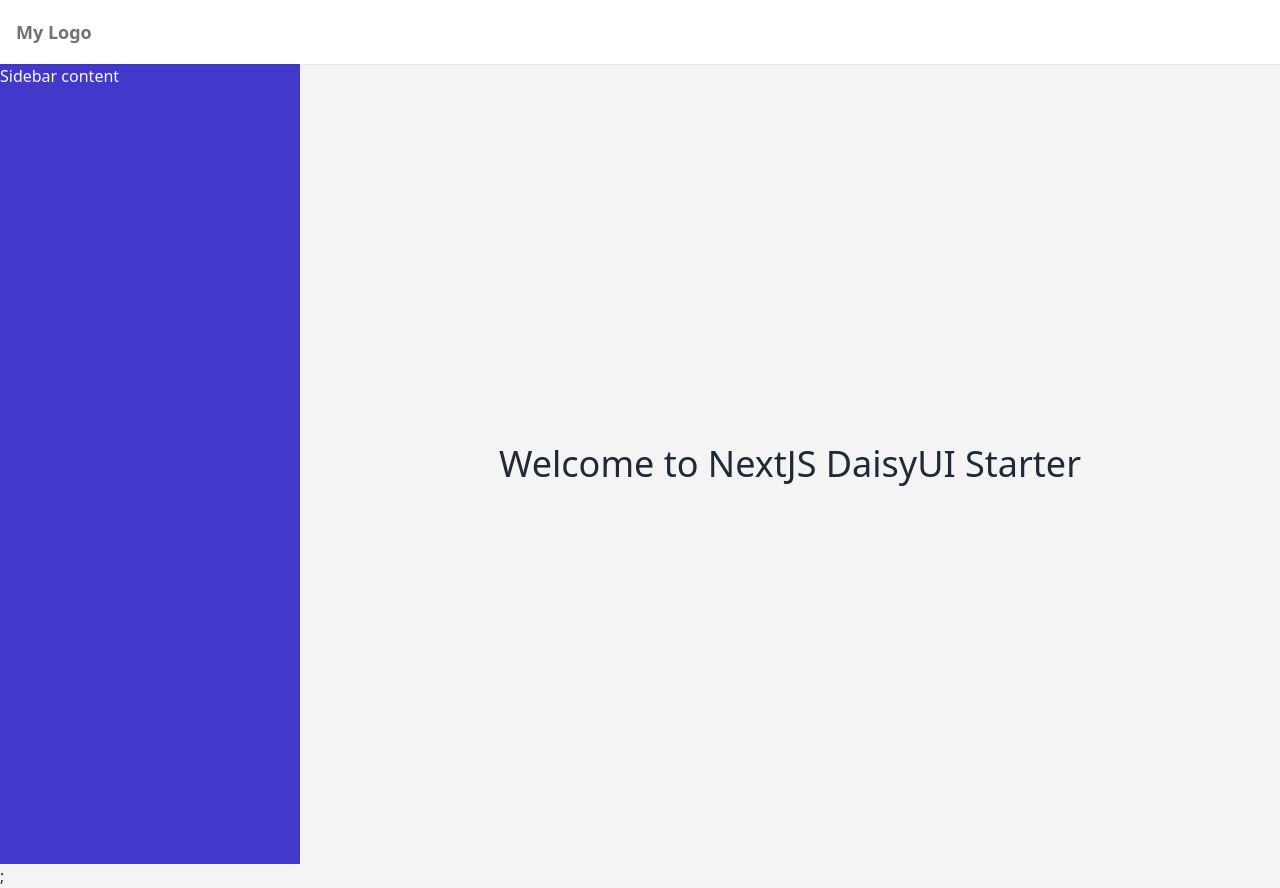
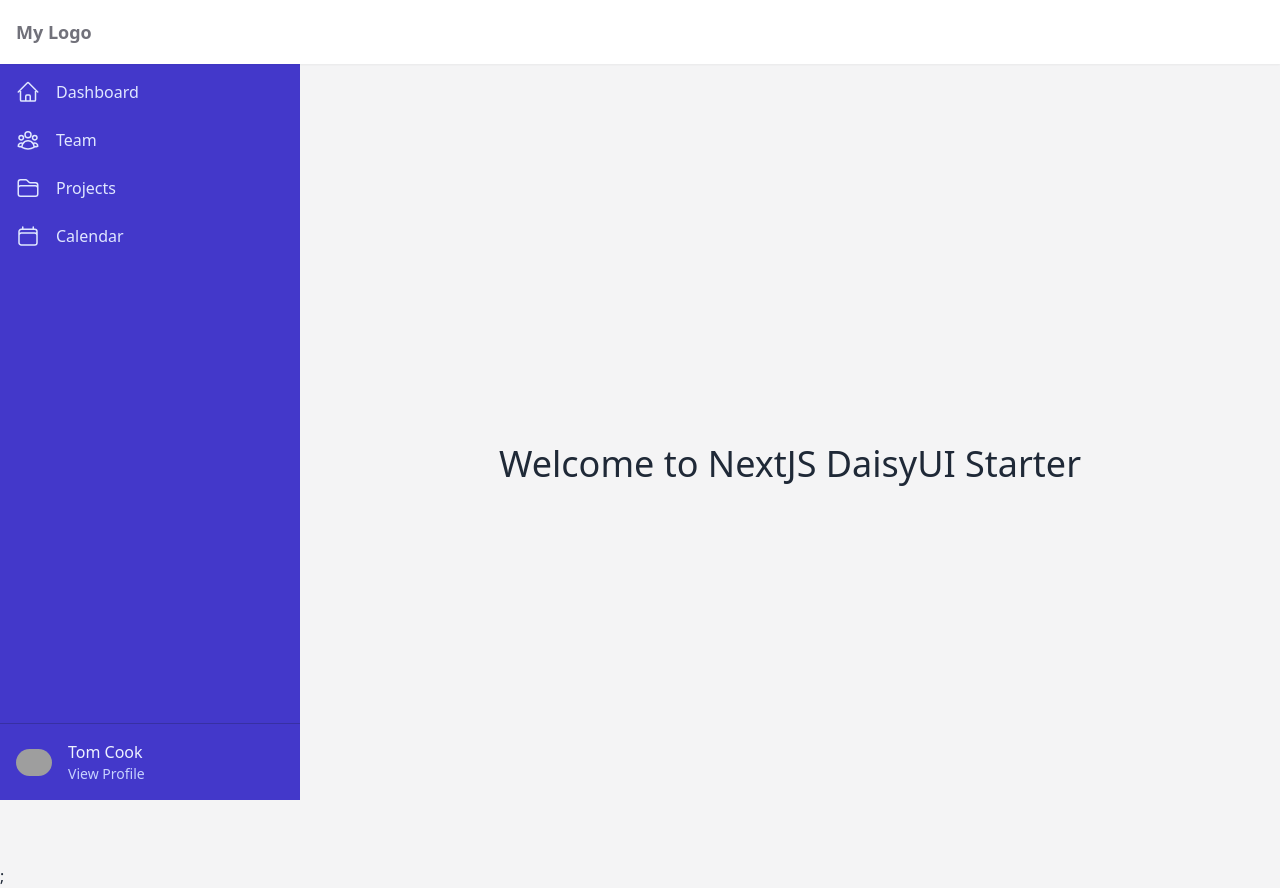
Before and after one commit to jmarioste/next-responsive-sidebar-tailwind, a Next.js app: page / in a window 1280 px wide. Built offline with nearby package versions, Linux system fonts and the light colour scheme; grey boxes are pictures that could not be loaded.

Commit message:
Add nav items

```diff
--- a/components/Navbar.tsx
+++ b/components/Navbar.tsx
@@ -1,11 +1,18 @@
 import React from "react";
 import { Bars3Icon } from "@heroicons/react/24/outline";
+import classNames from "classnames";
 type Props = {
   onMenuButtonClick(): void;
 };
 const Navbar = (props: Props) => {
   return (
-    <nav className="w-full bg-white h-16 text-zinc-500 fixed z-10 flex items-center px-4 shadow-sm">
+    <nav
+      className={classNames({
+        "bg-white text-zinc-500": true, // colors
+        "flex items-center": true, // layout
+        "w-full fixed z-10 px-4 shadow-sm h-16": true, //positioning & styling
+      })}
+    >
       <div className="font-bold text-lg">My Logo</div>
       <div className="flex-grow"></div>
       <button className="md:hidden" onClick={props.onMenuButtonClick}>
--- a/components/Sidebar.tsx
+++ b/components/Sidebar.tsx
@@ -1,19 +1,72 @@
 import React from "react";
 import classNames from "classnames";
+import Link from "next/link";
+import Image from "next/image";
+import { defaultNavItems } from "./defaultNavItems";
+export type NavItem = {
+  label: string;
+  href: string;
+  icon: React.ReactNode;
+};
+
 type Props = {
   open: boolean;
+  navItems?: NavItem[];
 };
-const Sidebar = (props: Props) => {
+
+const Sidebar = ({ open, navItems = defaultNavItems }: Props) => {
   return (
     <div
       className={classNames({
-        "h-screen w-[300px] bg-indigo-700 text-zinc-50 fixed top-0 z-20": true,
-        "md:w-full md:sticky md:top-16 md:z-0": true,
-        "transition-transform .3s ease-in-out md:-translate-x-0": true,
-        "-translate-x-full ": !props.open,
+        "flex flex-col justify-between": true, // layout
+        "bg-indigo-700 text-zinc-50": true, // colors
+        "md:w-full md:sticky md:top-16 md:z-0 top-0 z-20 fixed": true, // positioning
+        "md:h-[calc(100%_-_64px)] h-full w-[300px]": true, // for height and width
+        "transition-transform .3s ease-in-out md:-translate-x-0": true, //animations
+        "-translate-x-full ": !open, //hide sidebar to the left when closed
       })}
     >
-      <nav className="md:sticky top-0 md:top-16 ">Sidebar content</nav>
+      <nav className="md:sticky top-0 md:top-16">
+        {/* nav items */}
+        <ul className="py-2 flex flex-col gap-2">
+          {navItems.map((item, index) => {
+            return (
+              <Link key={index} href={item.href}>
+                <li
+                  className={classNames({
+                    "text-indigo-100 hover:bg-indigo-900": true, //colors
+                    "flex gap-4 items-center ": true, //layout
+                    "transition-colors duration-300": true, //animation
+                    "rounded-md p-2 mx-2": true, //self style
+                  })}
+                >
+                  {item.icon} {item.label}
+                </li>
+              </Link>
+            );
+          })}
+        </ul>
+      </nav>
+      {/* account  */}
+      <div className="border-t border-t-indigo-800 p-4">
+        <div className="flex gap-4 items-center">
+          <Image
+            src={
+              "https://images.unsplash.com/photo-1472099645785-5658abf4ff4e?ixlib=rb-1.2.1&ixid=eyJhcHBfaWQiOjEyMDd9&auto=format&fit=facearea&facepad=2&w=256&h=256&q=80"
+            }
+            height={36}
+            width={36}
+            alt="profile image"
+            className="rounded-full"
+          />
+          <div className="flex flex-col ">
+            <span className="text-indigo-50 my-0">Tom Cook</span>
+            <Link href="/" className="text-indigo-200 text-sm">
+              View Profile
+            </Link>
+          </div>
+        </div>
+      </div>
     </div>
   );
 };
--- /dev/null
+++ b/components/defaultNavItems.tsx
@@ -0,0 +1,31 @@
+import React from "react";
+import {
+  CalendarIcon,
+  FolderIcon,
+  HomeIcon,
+  UserGroupIcon,
+} from "@heroicons/react/24/outline";
+import { NavItem } from "./Sidebar";
+
+export const defaultNavItems: NavItem[] = [
+  {
+    label: "Dashboard",
+    href: "/",
+    icon: <HomeIcon className="w-6 h-6" />,
+  },
+  {
+    label: "Team",
+    href: "/team",
+    icon: <UserGroupIcon className="w-6 h-6" />,
+  },
+  {
+    label: "Projects",
+    href: "/projects",
+    icon: <FolderIcon className="w-6 h-6" />,
+  },
+  {
+    label: "Calendar",
+    href: "/calendar",
+    icon: <CalendarIcon className="w-6 h-6" />,
+  },
+];
--- a/next.config.js
+++ b/next.config.js
@@ -2,6 +2,9 @@
 const nextConfig = {
   reactStrictMode: true,
   swcMinify: true,
-}
+  images: {
+    domains: ["images.unsplash.com"],
+  },
+};
 
-module.exports = nextConfig
+module.exports = nextConfig;
```
